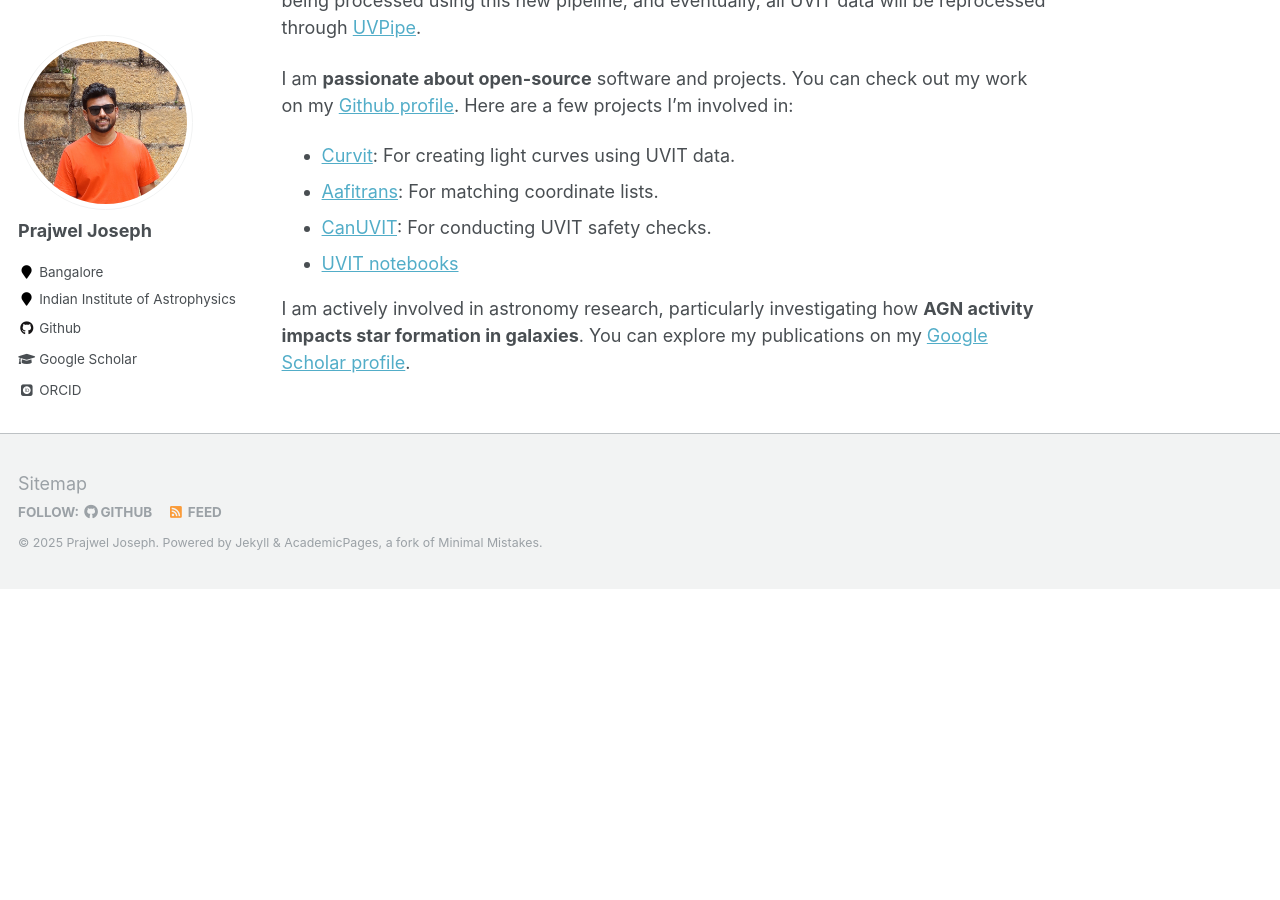
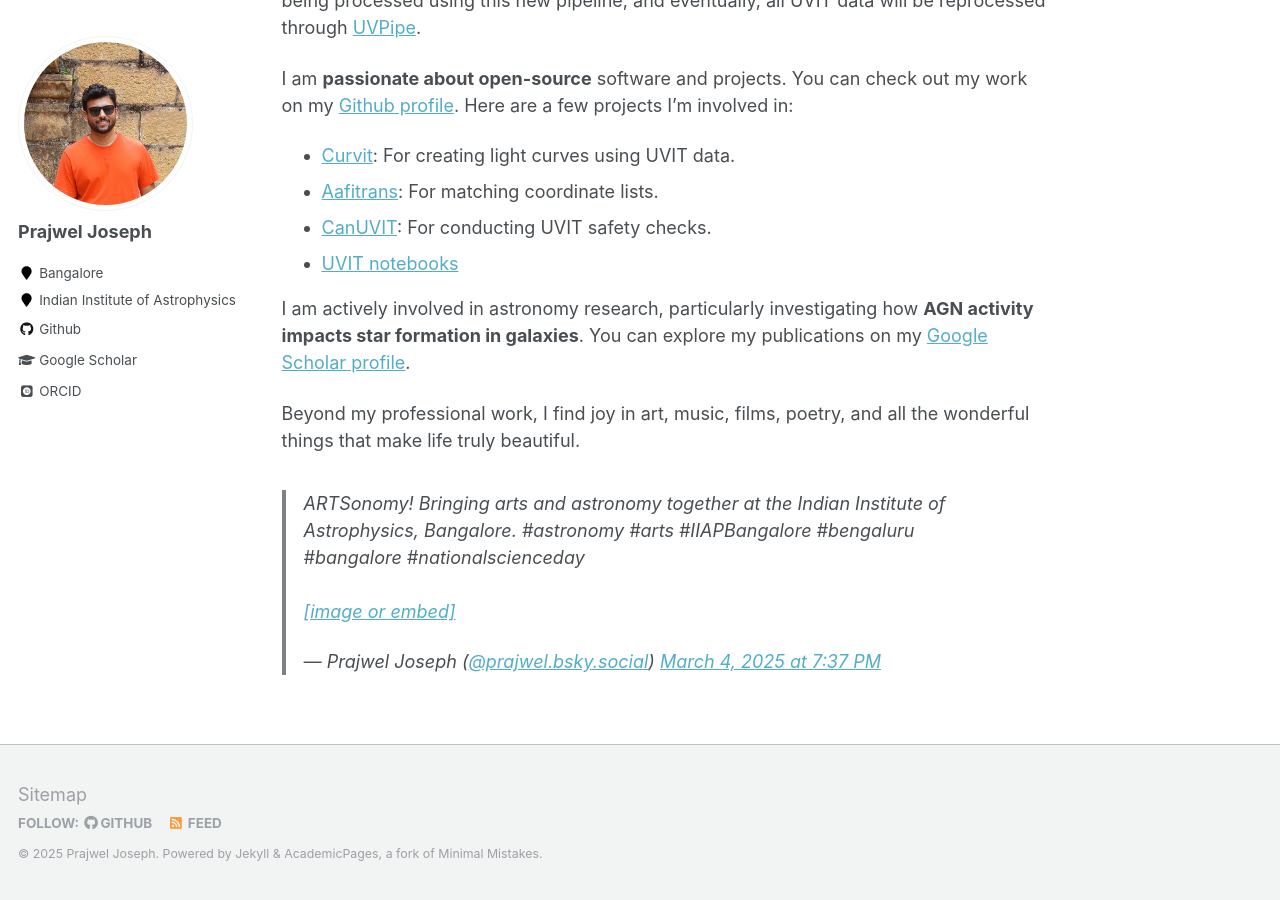
Before and after one commit to prajwel/prajwel.github.io, a Jekyll site: the page built from _pages/about.md, in a window 1280 px wide and 900 px high, scrolled down 630 px. Built offline with Jekyll 4.4.1, drawn with Linux system fonts in a browser that asks for light colours; some web fonts are replaced; a script that is not in the unit is left out; before the commit the page ends 1219 px from its top, so only the background shows below that.

Commit message:
Update about.md

```diff
--- a/_pages/about.md
+++ b/_pages/about.md
@@ -27,3 +27,10 @@ I am **passionate about open-source** software and projects. You can check out m
 
 
 I am actively involved in astronomy research, particularly investigating how **AGN activity impacts star formation in galaxies**. You can explore my publications on my <a href="https://scholar.google.co.in/citations?user=zSnUDggAAAAJ&hl=en">Google Scholar profile</a>.
+
+Beyond my professional work, I find joy in art, music, films, poetry, and all the wonderful things that make life truly beautiful.
+<blockquote class="bluesky-embed" data-bluesky-uri="at://did:plc:nwy3smcgecvmxcz2d3r4wv5w/app.bsky.feed.post/3ljkn6x24ls2h" data-bluesky-cid="bafyreig6ojovawe7ezcvdtss6e5jnzpq4ukvwl23zq2s4b73z2mf4bfr3u" data-bluesky-embed-color-mode="system"><p lang="en">ARTSonomy!
+
+Bringing arts and astronomy together at the Indian Institute of Astrophysics, Bangalore.
+
+#astronomy #arts #IIAPBangalore #bengaluru #bangalore #nationalscienceday<br><br><a href="https://bsky.app/profile/did:plc:nwy3smcgecvmxcz2d3r4wv5w/post/3ljkn6x24ls2h?ref_src=embed">[image or embed]</a></p>&mdash; Prajwel Joseph (<a href="https://bsky.app/profile/did:plc:nwy3smcgecvmxcz2d3r4wv5w?ref_src=embed">@prajwel.bsky.social</a>) <a href="https://bsky.app/profile/did:plc:nwy3smcgecvmxcz2d3r4wv5w/post/3ljkn6x24ls2h?ref_src=embed">March 4, 2025 at 7:37 PM</a></blockquote><script async src="https://embed.bsky.app/static/embed.js" charset="utf-8"></script>
```
